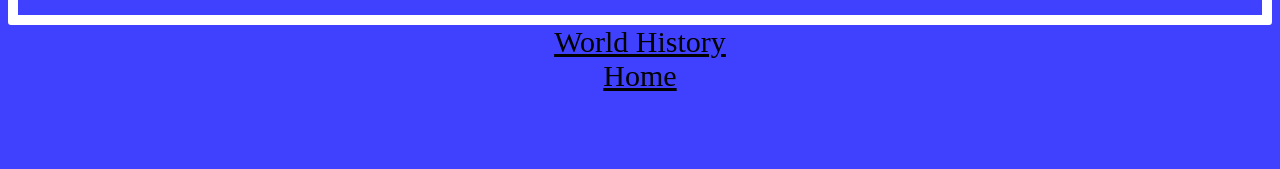
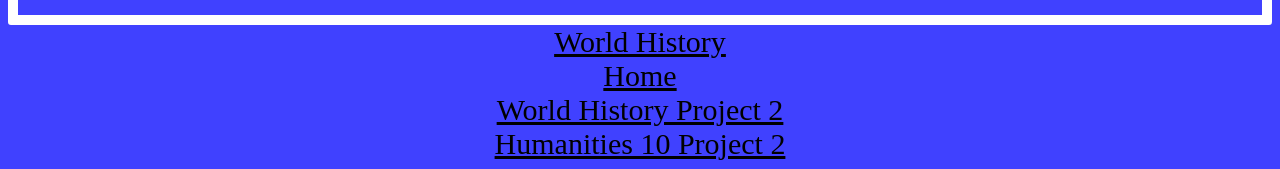
Before and after one commit to trentonmckinney/exhibition, a plain HTML site: page noel.html in a window 1280 px wide. Shown: the part 1646-1815 px from the top of the page. Before the commit the page ends 1747 px from the top, so only its background shows below. Drawn offline with Linux system fonts and the light colour scheme.

Commit message:
Add files via upload

```diff
--- a/noel.html
+++ b/noel.html
@@ -18,5 +18,9 @@
 		<a href="daramola.html">World History</a>
 		<br>
 		<a href="index.html">Home</a>
+		<br>
+		<a href="daramola1.html">World History Project 2</a>
+		<br>
+		<a href="noel1.html">Humanities 10 Project 2</a>
 	</body>
 <html>
```
Also changed, not shown: daramola.html (+2 -0 lines), index.html (+1 -1 lines), noel1.html (+1 -0 lines).
